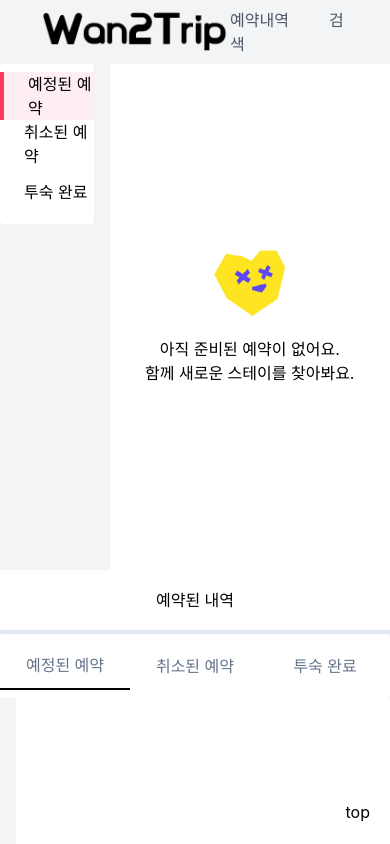
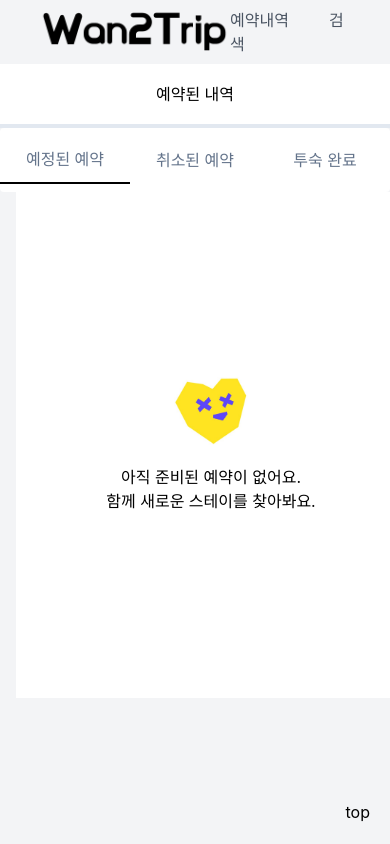
Before and after one commit to Wanted-Pre-Onboarding-Frontend-2/Wan2trip, a React (Create React App) app: page /booked in a window 390 px wide. Shown: the top 844 px of the page. Built offline with nearby package versions, Linux system fonts and the light colour scheme.

Commit message:
Update BookedList.tsx

```diff
--- a/src/components/bookedList/BookedList.tsx
+++ b/src/components/bookedList/BookedList.tsx
@@ -9,10 +9,10 @@ import BookedTablet from "./BookedMobile";
 const BookedList = () => {
   return (
     <>
-      <div className="lg:block md:hidden sm:hidden">
+      <div className="lg:block md:hidden hidden">
         <BookedWeb />
       </div>
-      <div className="md:block sm:bolck lg:hidden">
+      <div className="md:block bolck lg:hidden">
         <BookedTablet />
       </div>
     </>
```
